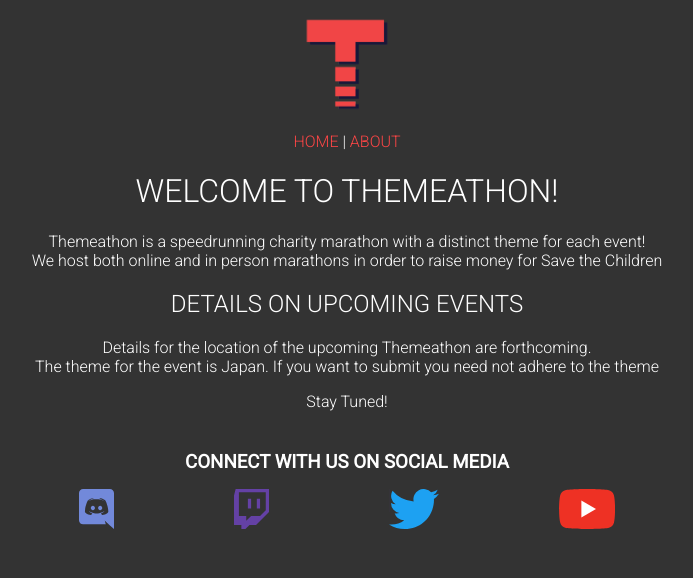
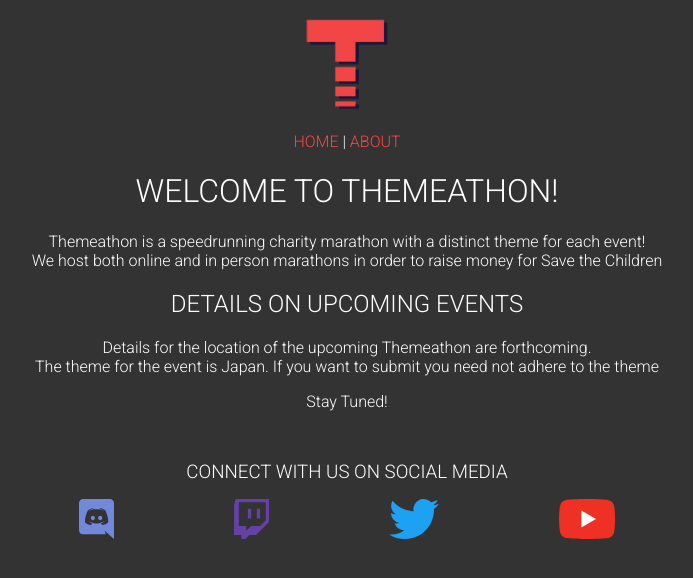
Before and after one commit to buffet-time/themeathon., a Vue app: page /#/ in a window 1280 px wide. Shown: the top 578 px of the page, without its empty margins (293-986 px from the left). Built offline with nearby package versions, Linux system fonts and the light colour scheme.

Commit message:
adjust sizing and position of social media text

```diff
--- a/src/components/app.component.css
+++ b/src/components/app.component.css
@@ -17,7 +17,8 @@ h2 {
 	font-weight: 300;
 }
 h3 {
-	margin: 40px 0 0;
+	margin: 50px 0 0;
+	font-weight: 300;
 }
 ul {
 	list-style-type: none;
```
